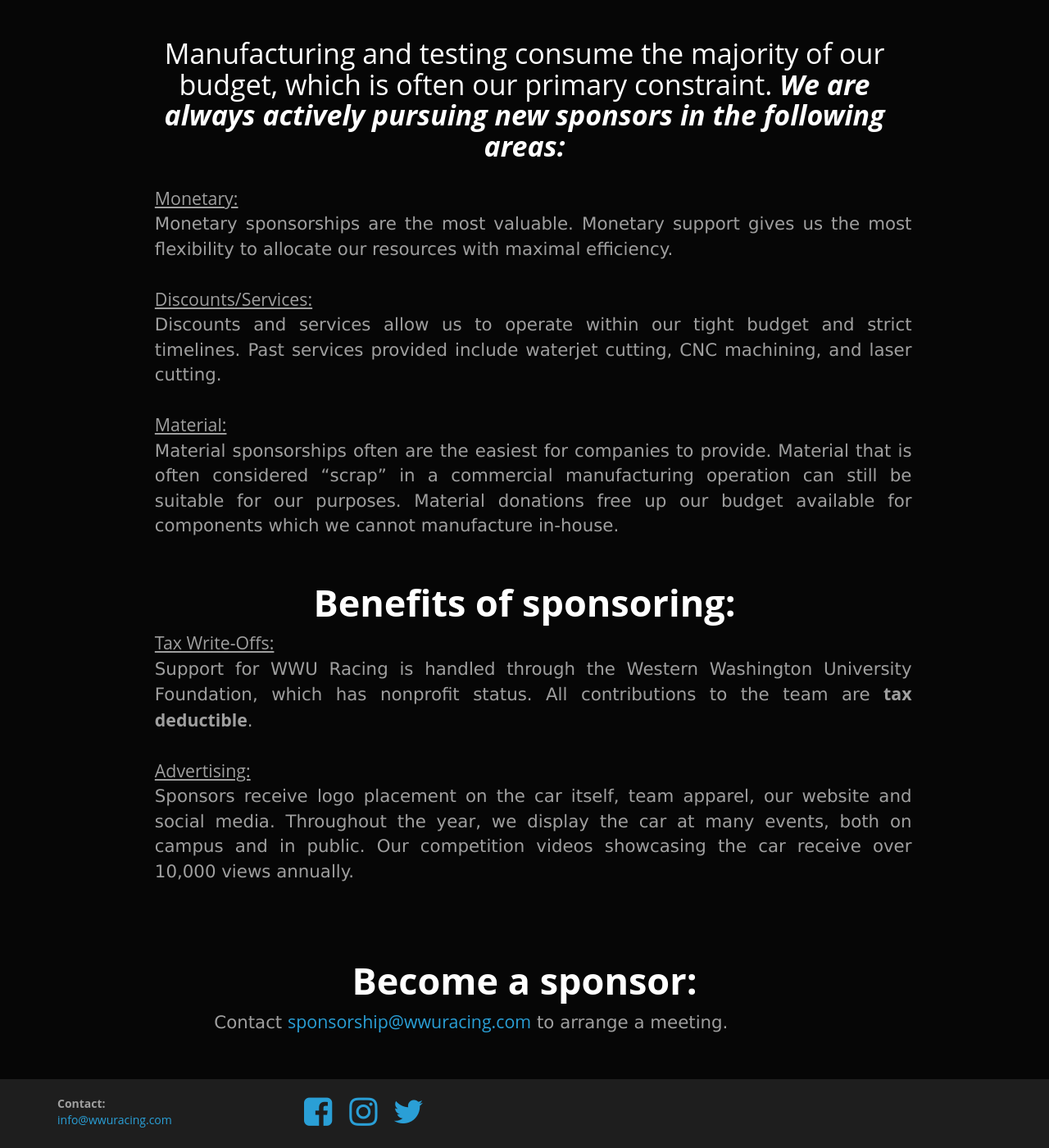
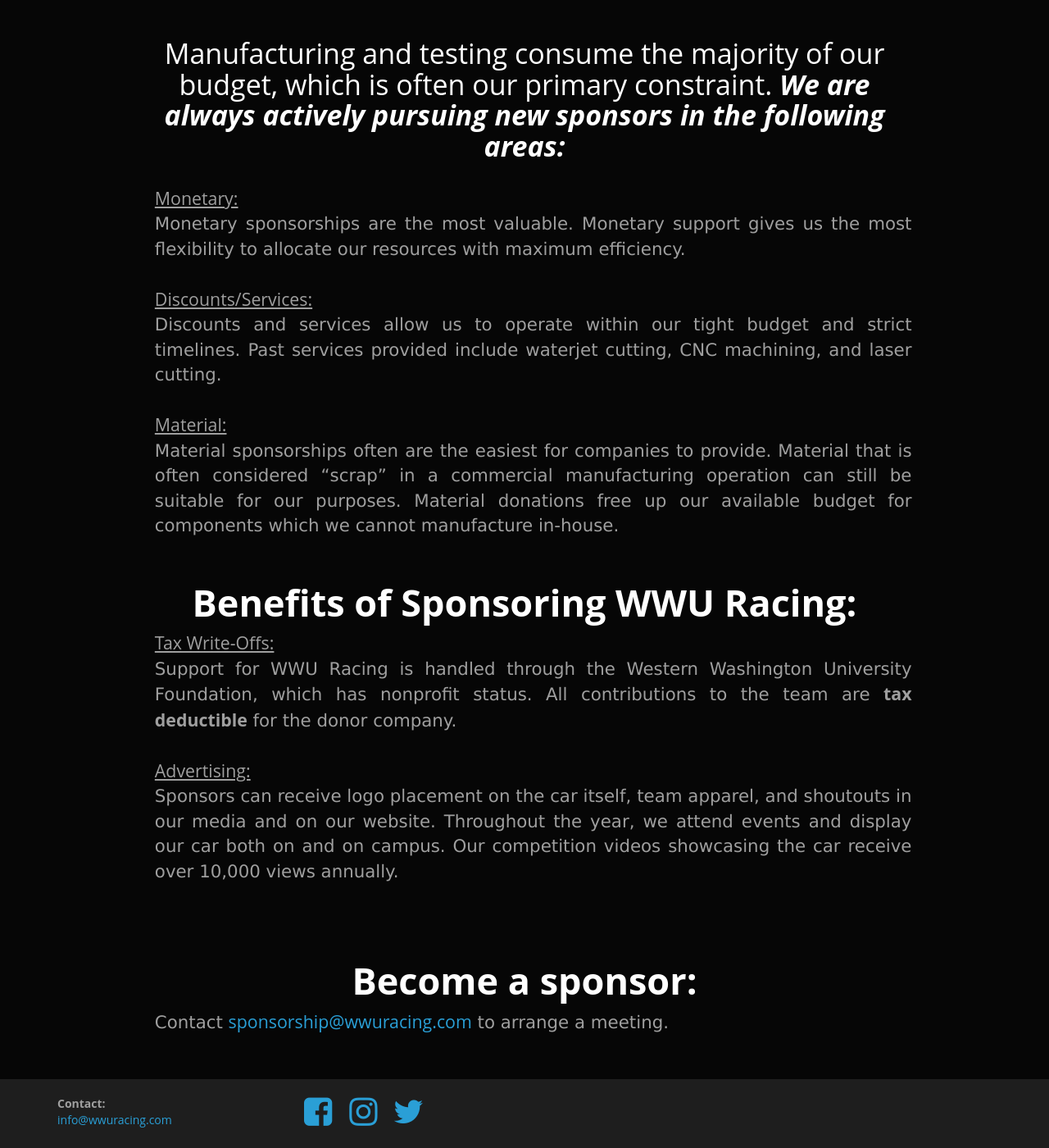
Before and after one commit to wwuracingGH/wwuracingGH.github.io, a Jekyll site: the page built from sponsorship.html, in a window 1280 px wide and 1400 px high, scrolled down 845 px. Shown: the whole window at 82% size. Built offline with Jekyll 4.4.1, drawn with Linux system fonts in a browser that asks for light colours; some web fonts are replaced.

Commit message:
Sponsorship text wording/formatting

```diff
--- a/sponsorship.html
+++ b/sponsorship.html
@@ -10,29 +10,29 @@
 <br>
 <p class="indent">
   <strong><u>Monetary:</u></strong><br>
-  Monetary sponsorships are the most valuable. Monetary support gives us the most flexibility to allocate our resources with maximal efficiency.
+  Monetary sponsorships are the most valuable. Monetary support gives us the most flexibility to allocate our resources with maximum efficiency.
   <br><br>
   <strong><u>Discounts/Services:</u></strong><br>
   Discounts and services allow us to operate within our tight budget and strict timelines. Past services provided include waterjet cutting, CNC machining, and laser cutting.
   <br><br>
   <strong><u>Material:</u></strong><br>
-  Material sponsorships often are the easiest for companies to provide. Material that is often considered “scrap” in a commercial manufacturing operation can still be suitable for our purposes. Material donations free up our budget available for components which we cannot manufacture in-house.
+  Material sponsorships often are the easiest for companies to provide. Material that is often considered “scrap” in a commercial manufacturing operation can still be suitable for our purposes. Material donations free up our available budget for components which we cannot manufacture in-house.
 </p>
 
 <h2 class="text-center">
-  <strong>Benefits of sponsoring:</strong>
+  <strong>Benefits of Sponsoring WWU Racing:</strong>
 </h2>
 <p class="indent">
 	<strong><u>Tax Write-Offs:</u></strong><br>
-	Support for WWU Racing is handled through the Western Washington University Foundation, which has nonprofit status. All contributions to the team are <strong>tax deductible</strong>.
+	Support for WWU Racing is handled through the Western Washington University Foundation, which has nonprofit status. All contributions to the team are <strong>tax deductible</strong> for the donor company.
   <br><br>
 	<strong><u>Advertising:</u></strong><br>
-	Sponsors receive logo placement on the car itself, team apparel, our website and social media. Throughout the year, we display the car at many events, both on campus and in public. Our competition videos showcasing the car receive over 10,000 views annually.
+	Sponsors can receive logo placement on the car itself, team apparel, and shoutouts in our media and on our website. Throughout the year, we attend events and display our car both on and on campus. Our competition videos showcasing the car receive over 10,000 views annually.
 </p>
 <br>
 <h2 class="text-center">
   <strong>Become a sponsor:</strong>
 </h2>
-<p class="col-xs-10 col-xs-offset-1">
+<p class="indent">
   Contact <a href="mailto:sponsorship@wwuracing.com">sponsorship@wwuracing.com</a> to arrange a meeting.
 </p>
```
